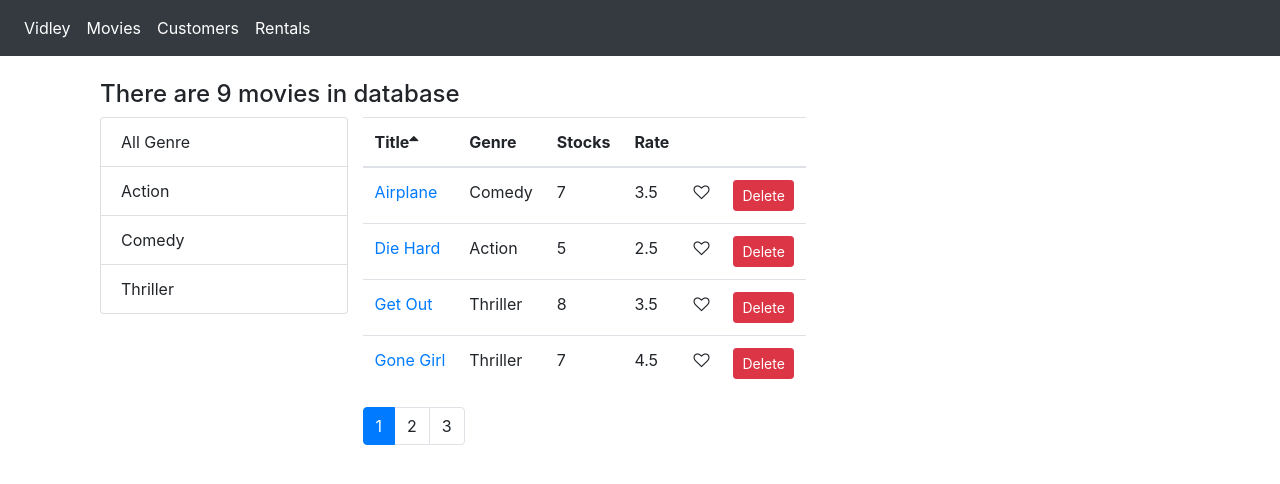
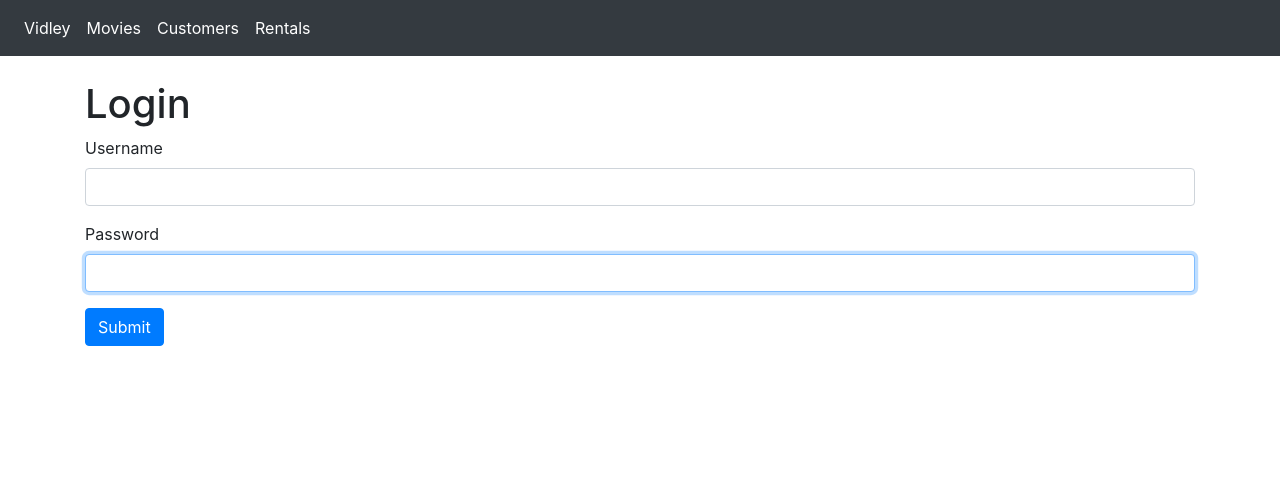
Before and after one commit to PDROJACK/Vidley---Frontend, a React (Create React App) app: page /login in a window 1280 px wide. Shown: the top 484 px of the page. Built offline with nearby package versions, Linux system fonts and the light colour scheme.

Commit message:
added login page

```diff
--- a/src/App.js
+++ b/src/App.js
@@ -2,11 +2,13 @@
 import ReactDOM from 'react-dom';
 import Movies from './components/movies';
 import Customers from './components/customers';
+import NotFound from './components/common/notFound';
 import Rentals from './components/rentals';
 import MoviesDetails from './components/moviePage';
 import Navbar from './components/navbar';
+import LoginForm from './components/loginForm'
 import Pagination from './components/common/pagination';
-import {Route,Switch} from 'react-router-dom';
+import {Route,Switch,Redirect} from 'react-router-dom';
 
 export default class App extends Component{
     render(){
@@ -15,12 +17,14 @@
                 <Navbar />
                 <main className="container">
                     <Switch>
+                        <Route path='/login' component={LoginForm}/>
                         <Route path='/rentals' component={Rentals} />
                         <Route path='/customers' component={Customers} />
                         <Route path='/movies/:id' component={MoviesDetails} />
                         <Route path='/movies' component={Movies} />
-                        <Route path='/not-found' component={Movies} />
-                        <Route path='/' component={Movies} />
+                        <Route path='/not-found' component={NotFound} />
+                        <Redirect from='/' to='/movies' />
+                        <Redirect to='/not-found'/>
                     </Switch>
                 </main>
             </div>
--- /dev/null
+++ b/src/components/common/input.jsx
@@ -0,0 +1,20 @@
+import React from "react";
+
+const Input = ({ label, name, onChange, value }) => {
+  return (
+    <div className="form-group">
+      <label htmlFor={name}>{label}</label>
+      <input
+        onChange={onChange}
+        name={name}
+        value={value}
+        autoFocus
+        id={name}
+        type="text"
+        className="form-control"
+      />
+    </div>
+  );
+};
+
+export default Input;
--- /dev/null
+++ b/src/components/common/loginForm.jsx
@@ -0,0 +1,12 @@
+import React,{Component} from 'react-dom';
+
+
+class LoginForm extends Component{
+     render(){
+         return(
+
+         );
+     }
+}
+
+export default LoginForm;
--- /dev/null
+++ b/src/components/loginForm.jsx
@@ -0,0 +1,46 @@
+import React, { Component } from "react";
+import Input from "./common/input";
+
+class LoginForm extends Component {
+  state = {
+    account: {
+      username: "",
+      password: ""
+    }
+  };
+  handleSubmit = e => {
+    e.preventDefault();
+  };
+
+  handleChange = ({ currentTarget: input }) => {
+    const account = { ...this.state.account };
+    account[input.name] = input.value;
+    this.setState({ account });
+  };
+
+  render() {
+    const { account } = this.state;
+    return (
+      <div>
+        <h1>Login</h1>
+        <form onSubmit={this.handleSubmit}>
+          <Input
+            onChange={this.handleChange}
+            value={account.username}
+            name={"username"}
+            label="Username"
+          />
+          <Input
+            onChange={this.handleChange}
+            value={account.password}
+            name={"password"}
+            label={"Password"}
+          />
+          <button className="btn btn-primary">Submit</button>
+        </form>
+      </div>
+    );
+  }
+}
+
+export default LoginForm;
```
Also changed, not shown: src/components/common/notFound.jsx (line endings or trailing spaces).
